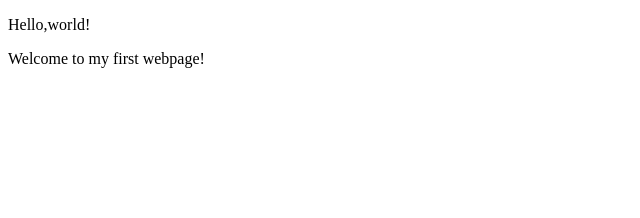
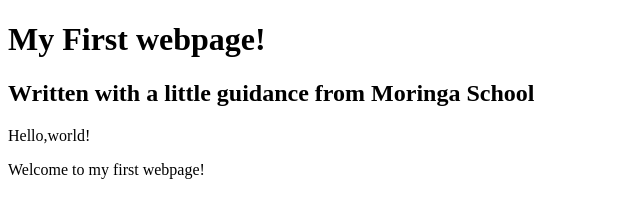
Before and after one commit to Wambita/my-first-website, a plain HTML site: page my-first-website.html in a window 1280 px wide. Shown: the whole page, without its empty margins (0-640 px from the left). Drawn offline with Linux system fonts and the light colour scheme.

Commit message:
add header block elements

```diff
--- a/my-first-website.html
+++ b/my-first-website.html
@@ -4,6 +4,9 @@
     <title>My first webpage!</title>
   </head>
   <body>
+    <h1>My First webpage!</h1>
+    <h2>Written with a little guidance from Moringa School</h2>
+
     <p>Hello,world!</p>
     <p>Welcome to my first webpage!</p>
   </body>
```
